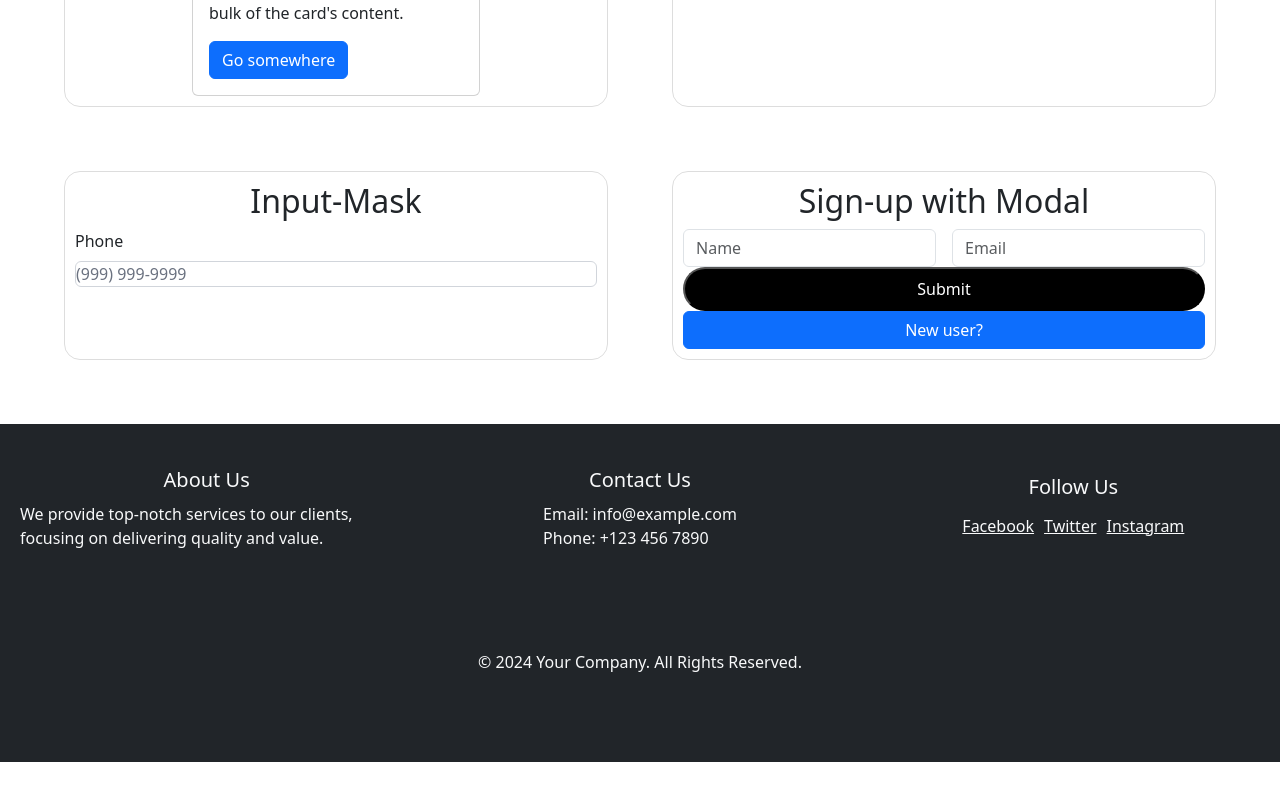
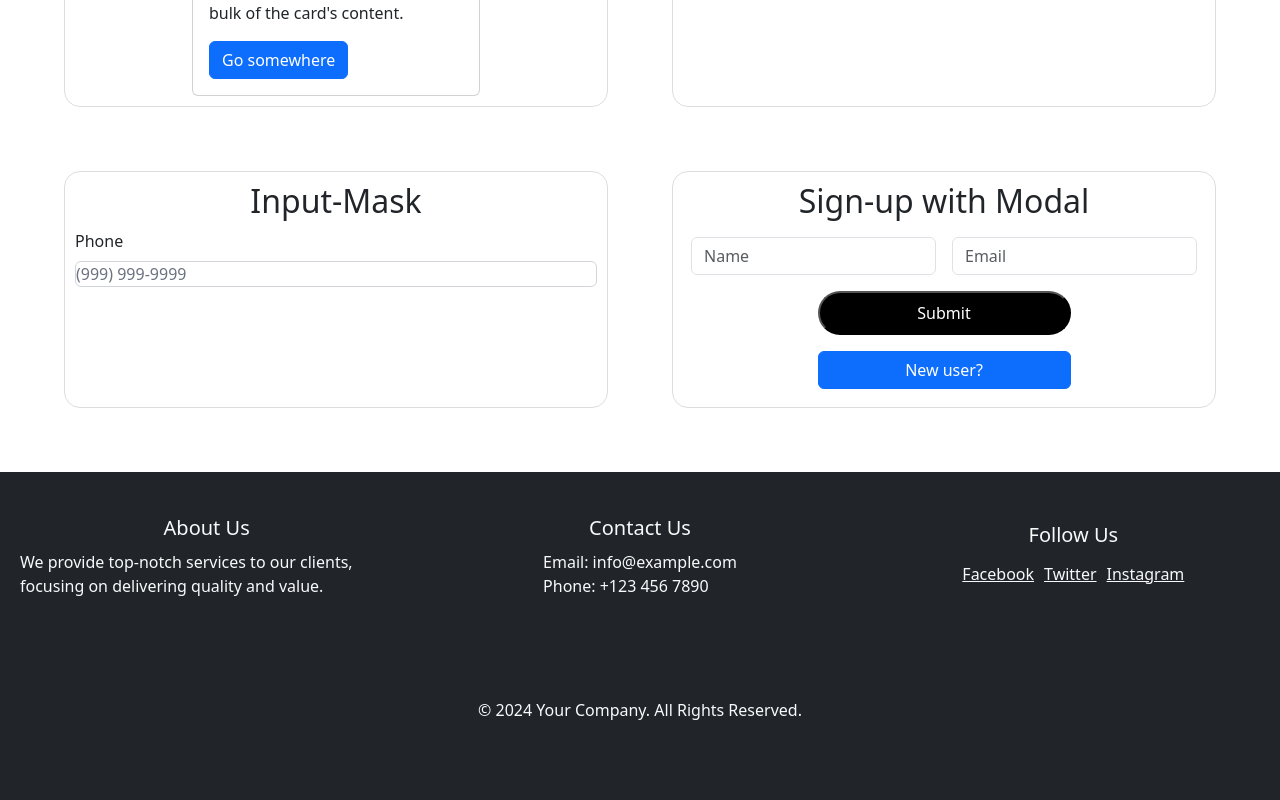
Before and after one commit to AiwinrajWono/Wono, a React (Create React App) app in the folder frontend/: page /test in a window 1280 px wide. Shown: the part 2522-3322 px from the top of the page. Before the commit the page ends 3284 px from the top, so only its background shows below. Built offline with nearby package versions, Linux system fonts and the light colour scheme.

Commit message:
fix form UI

```diff
--- a/frontend/src/pages/CompTest.js
+++ b/frontend/src/pages/CompTest.js
@@ -275,12 +275,15 @@ function Example() {
               <input type="text" className="form-control" placeholder="Email" aria-label="email" />
             </div>
           </div>
-          <div className="button_space">
-            <button className='submit-button'>Submit</button>
+          <div style={{width:'100%', display:'flex', alignItems:'center', justifyContent:'center'}}>
+            <button className='submit-button' style={{width:'50%'}}>Submit</button>
           </div>
-          <Button variant="primary" onClick={handleSignUpModal}>
+          <div style={{width:'100%', display:'flex', alignItems:'center', justifyContent:'center'}}>
+
+          <Button variant="primary" onClick={handleSignUpModal} style={{width:'50%'}} >
             New user?
           </Button>
+          </div>
           <Modals
             show={signUpModal}
             handleClose={handleSignUpClose}
--- a/frontend/src/styles/componentStyle.css
+++ b/frontend/src/styles/componentStyle.css
@@ -70,3 +70,6 @@
 .avatar img:hover {
     transform: scale(1.1); /* Ensure image scales up as well */
 }
+.new-form > div{
+    padding: 0.5rem;
+}
```
